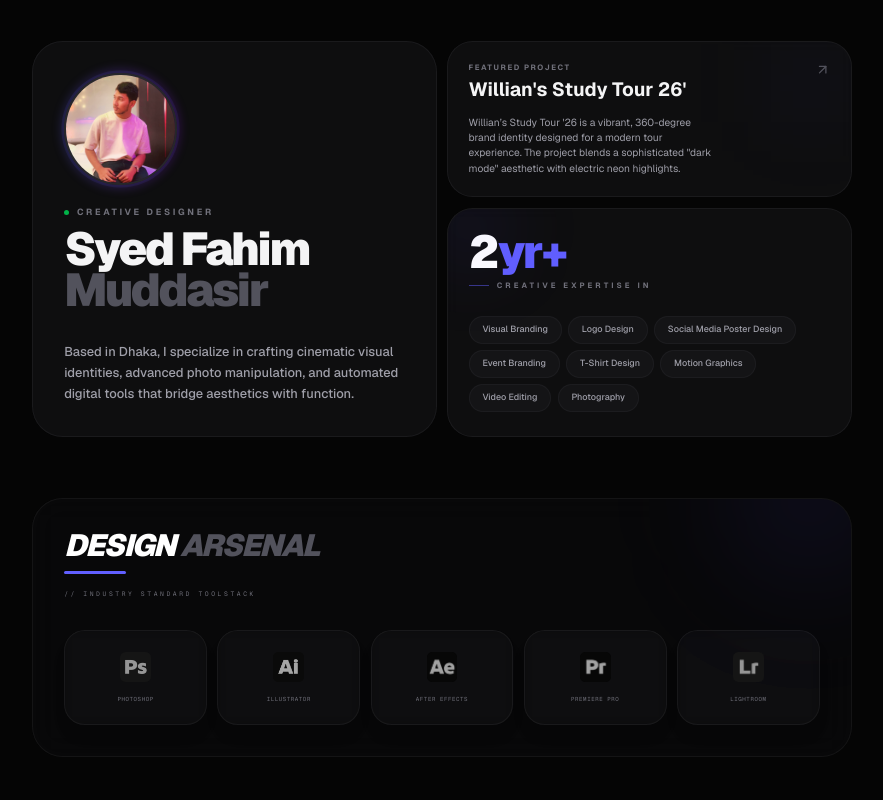
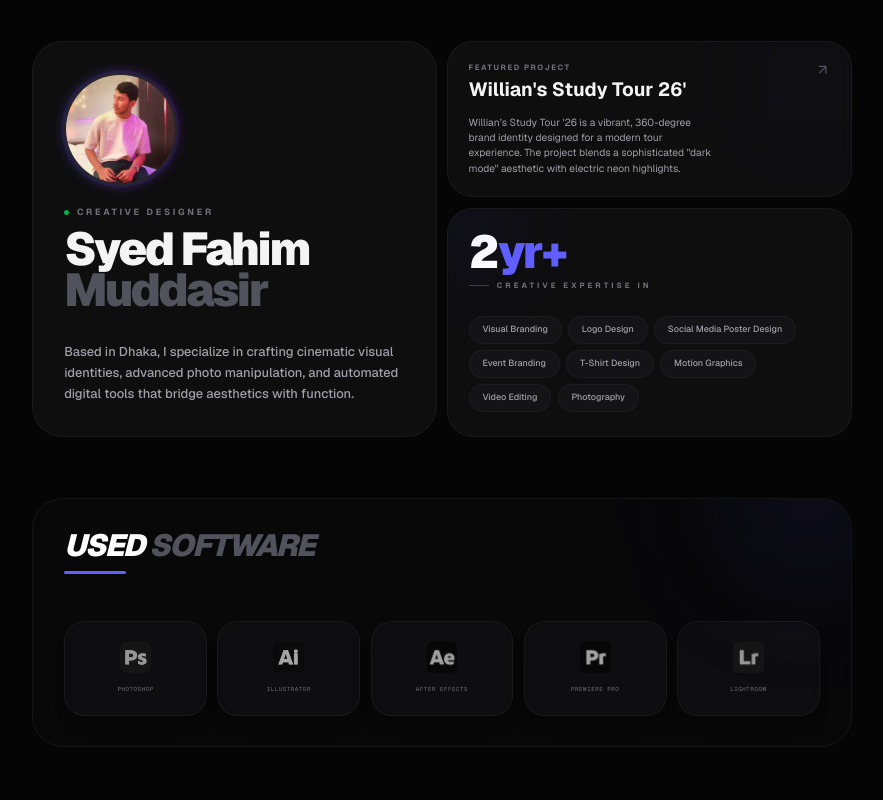
Before and after one commit to Fahim-hash/portfolio, a Next.js app: page / in a window 1280 px wide. Shown: the top 800 px of the page, without its empty margins (198-1081 px from the left). Built offline with nearby package versions, Linux system fonts and the light colour scheme.

Commit message:
Update page.tsx

```diff
--- a/app/page.tsx
+++ b/app/page.tsx
@@ -206,11 +206,11 @@ const testimonials = [
 
   <div className="relative z-10 mb-12 flex flex-col items-center md:items-start text-center md:text-left">
     <h2 className="text-4xl md:text-5xl font-black tracking-[calc(-0.05em)] italic uppercase text-white leading-none">
-      Design <span className="text-zinc-600">Arsenal</span>
+      Used <span className="text-zinc-600">Software</span>
     </h2>
     <div className="h-1.5 w-24 bg-indigo-500 mt-4 rounded-full" />
     <p className="text-zinc-500 font-mono text-[10px] tracking-[0.4em] uppercase mt-6">
-      // Industry Standard Toolstack
+
     </p>
   </div>
 
```
